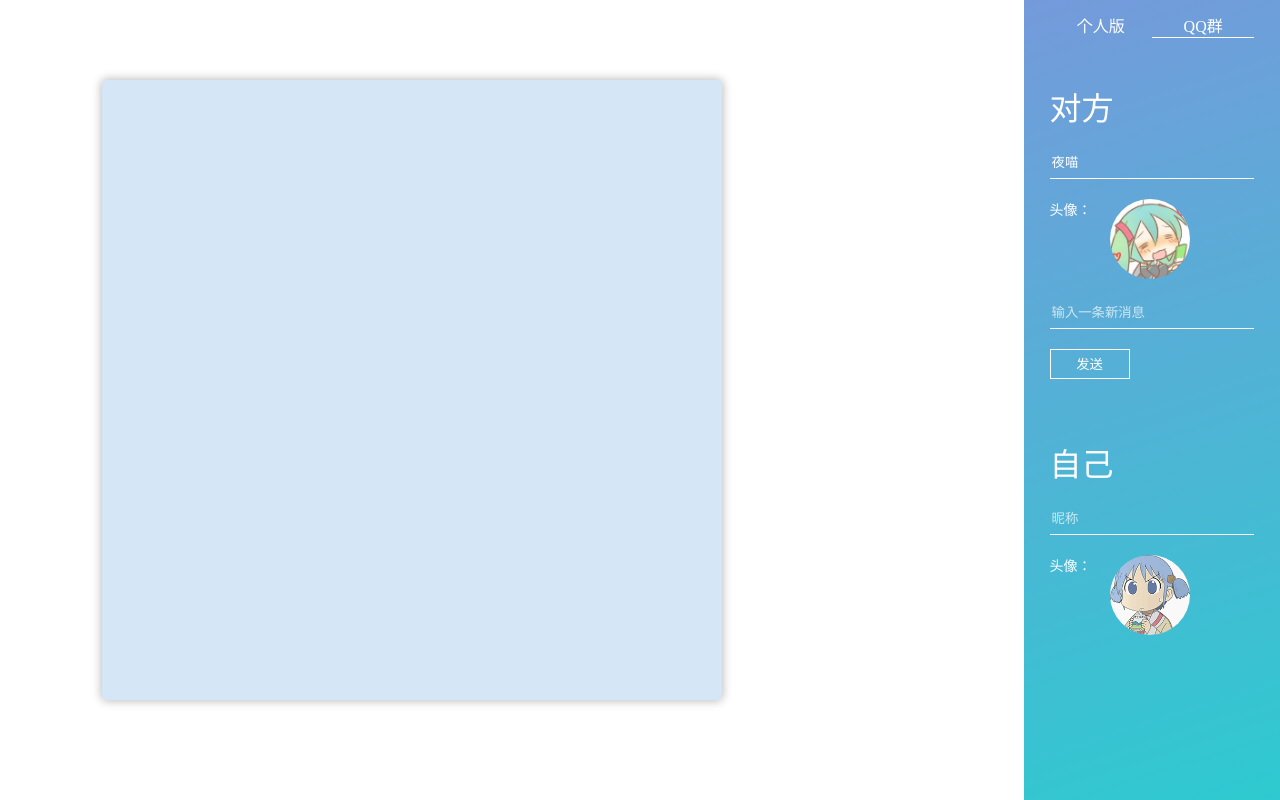
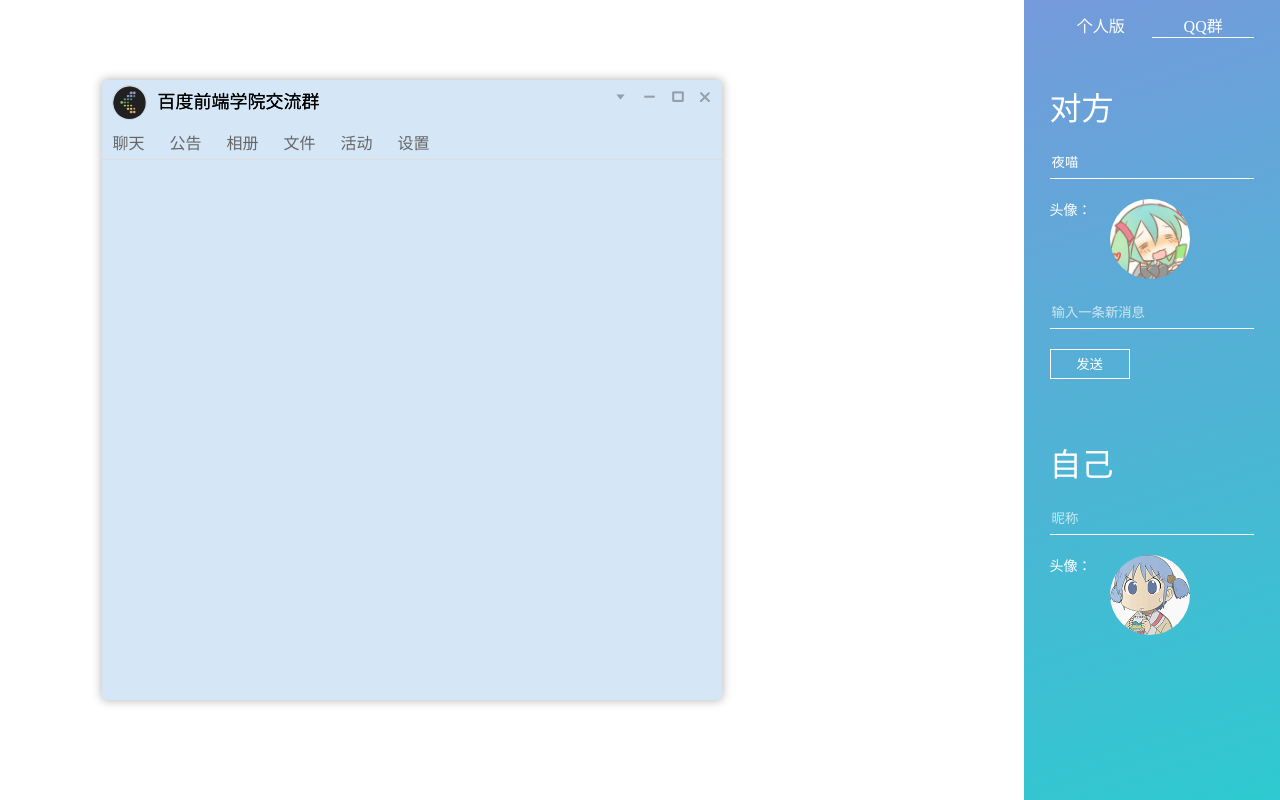
Before and after one commit to Yanzengyong/qq-chat, a Vue app: page /#/group in a window 1280 px wide. Built offline with nearby package versions, Linux system fonts and the light colour scheme.

Commit message:
创建QQ群头部样式

```diff
--- a/src/views/group.vue
+++ b/src/views/group.vue
@@ -1,7 +1,28 @@
 <template>
   <div>
     <div class="chat-room" v-move>
-      <div class="head"></div>
+      <div class="head">
+        <div class="info">
+          <div class="avatar">
+            <img src="static/images/avatar_group1.jpg">
+          </div>
+          <p class="name">百度前端学院交流群</p>
+        </div>
+        <div class="tools">
+          <ul class="list">
+            <li class="item" v-for="(item, index) in res.tools" :key="index">
+              <span>{{item.name}}</span>
+            </li>
+          </ul>
+        </div>
+        <div class="menu">
+          <ul class="list">
+            <li class="item" v-for="(item, index) in res.menu" :key="index">
+              <img :src="item.src" :alt="item.name">
+            </li>
+          </ul>
+        </div>
+      </div>
       <div class="mainpanel">
         <div class="left">
           <div class="content"></div>
@@ -17,9 +38,11 @@
   </div>
 </template>
 <script>
+import { group } from '../../static/option/qq.js'
 export default {
   data () {
     return {
+      res: group
     }
   }
 }
@@ -36,5 +59,61 @@
   box-shadow: 0px 0px 10px 1px #bbb;
   font-family: "Microsoft Yahei";
   z-index: 100;
+  .head {
+    position: absolute;
+    width: 100%;
+    height: 80px;
+    cursor: default;
+    border-bottom: 1px solid #ddd;
+    .info {
+      height: 35px;
+      margin: 5px 0 0;
+      .avatar {
+        float: left;
+        height: 35px;
+        width: 35px;
+        margin: 0 10px;
+        border: 1px solid #c8d7e6;
+        border-radius: 50%;
+        overflow: hidden;
+      }
+      .name {
+        display: inline-block;
+        font-size: 18px;
+        font-weight: 500;
+        line-height: 35px;
+        text-shadow: 0 0 0 #000; // 模拟字体加粗的效果，font-weight无法微调
+      }
+    }
+    .tools {
+      height: 30px;
+      margin: 10px 0 0;
+      .list {
+        height: 100%;
+        margin-left: 10px;
+        .item {
+          float: left;
+          margin-right: 25px;
+          color: #666;
+        }
+      }
+    }
+    .menu {
+      position: absolute;
+      right: 0;
+      top: 0;
+      .list {
+        height: 30px;
+        .item {
+          float: left;
+          margin-left: 0px;
+          img {
+            width: 29px;
+            height: 29px;
+          }
+        }
+      }
+    }
+  }
 }
 </style>
--- a/static/option/qq.js
+++ b/static/option/qq.js
@@ -1,6 +1,7 @@
 export const personal = {
 
-  tools: [{
+  tools: [
+  {
     name: '音频',
     src: './static/images/tools/toobar_audio.png'
   },
@@ -86,4 +87,42 @@
   more: './static/images/tools/more.png'
 }
 
-export const group = {}
+export const group = {
+  tools: [
+  {
+    name: '聊天'
+  },
+  {
+    name: '公告'
+  },
+  {
+    name: '相册'
+  },
+  {
+    name: '文件'
+  },
+  {
+    name: '活动'
+  },
+  {
+    name: '设置'
+  }
+  ],
+  menu: [{
+    name: '设置',
+    src: './static/images/menu/setting.png'
+  },
+  {
+    name: '缩小',
+    src: './static/images/menu/min.png'
+  },
+  {
+    name: '放大',
+    src: './static/images/menu/max.png'
+  },
+  {
+    name: '关闭',
+    src: './static/images/menu/close.png'
+  }
+  ]
+}
```
Also changed, not shown: static/images/avatar_group1.jpg (added).
